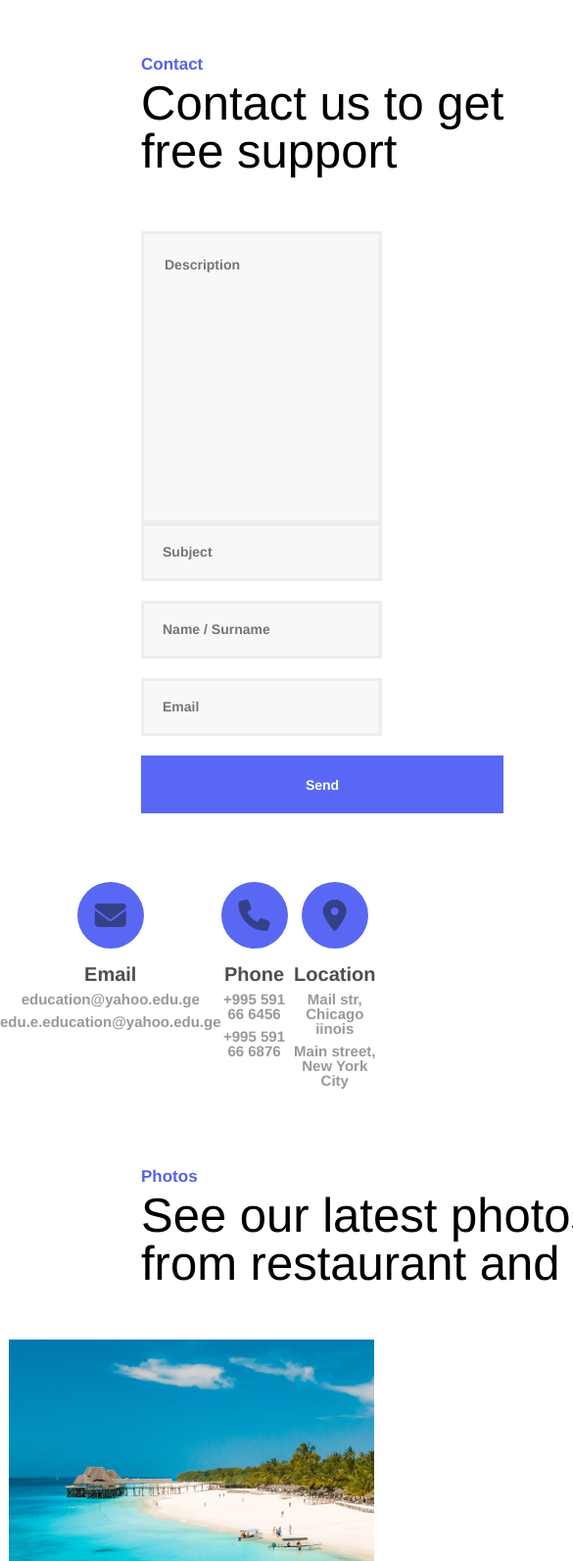
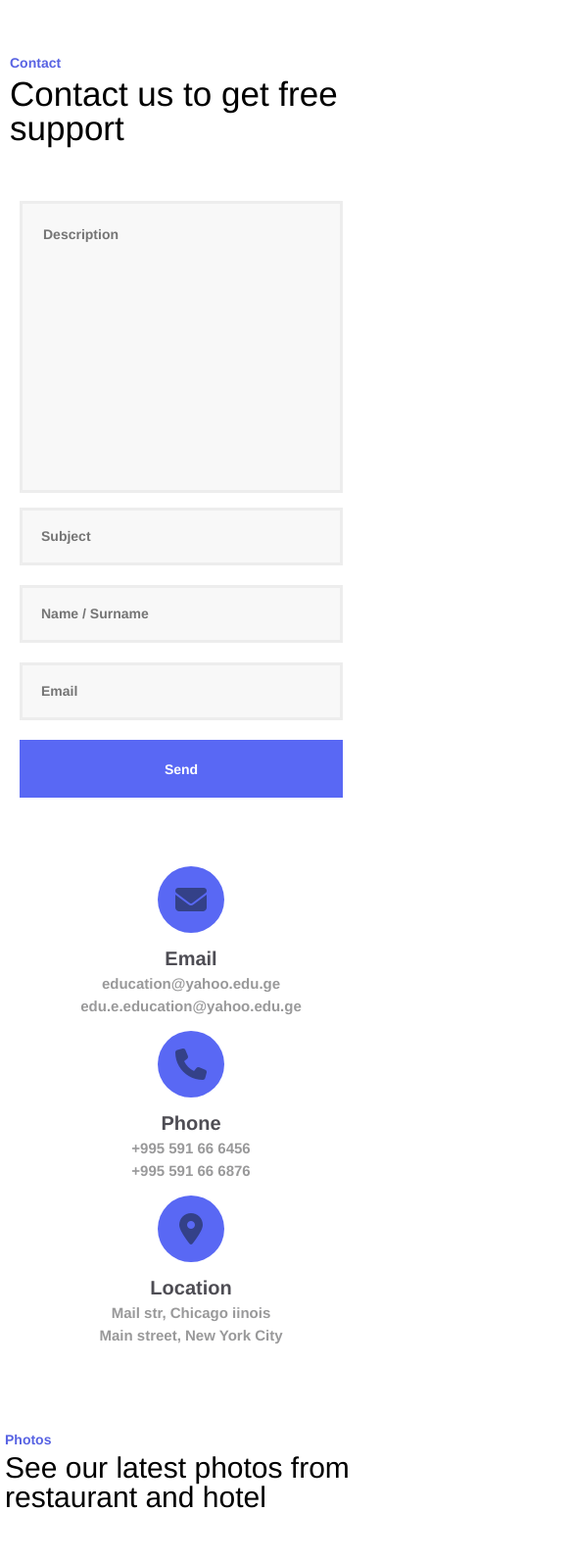
Before and after one commit to Mikhei1i/homework-11, a plain HTML site: page index.html in a window 390 px wide. Shown: the top 1593 px of the page at 98% size, 585 px wide, since content can reach past the window. Drawn offline with Linux system fonts and the light colour scheme.

Commit message:
responsive design v1

```diff
--- a/css/media.css
+++ b/css/media.css
@@ -1,16 +1,66 @@
 /* iPhone SE */
-@media (max-width: 376px) {
+@media (max-width: 420px) {
+    .s1 {
+        margin-left: 0;
+    }
+
     #description {
-        width: 370px;
+        width: 330px;
+        margin-left: 20px;
         margin-bottom: 15px;
     }
 
     .inputs-box {
-        width: 370px;
+        width: 330px;
+        margin-left: 20px;
+    }
+
+    header {
+        margin-left: 0;
+        margin-left: 10px;
+    }
+
+    .contact-h1 {
+        font-size: 35px;
+    }
+
+    .contact-h5 {
+        font-size: 14px;
+    }
+
+    .Photos-h1 {
+        margin-left: 0;
+        font-size: 30px;
+        margin-left: 5px;
+    }
+
+    .Photos-h5 {
+        margin-left: 0;
+        font-size: 14px;
+        margin-left: 5px;
+    }
+
+    footer {
+        height: 100%;
+        width: 100%;
     }
 
     .s2-contact {
-        display: flex;
-        justify-content: right;
+        flex-direction: column;
+    }
+
+    .s2-contact-infos {
+        margin-bottom: 10px;
+    }
+
+    .pictures-box img {
+        width: 250px;
+        margin-bottom: 20px;
+    }
+
+    footer div {
+        margin-bottom: 15px;
+        margin-top: 15px;
+        margin-left: 10px;
     }
 }
--- a/css/style.css
+++ b/css/style.css
@@ -1,8 +1,3 @@
-body {
-    max-width: 1480px;
-    width: 100%;
-}
-
 header {
     margin-left: 144px;
     margin-top: 57px;
@@ -22,8 +17,9 @@ header {
     font-family: Helvetica;
     font-style: normal;
     font-weight: 400;
-    width: 371px;
     margin-top: 7px;
+    max-width: 371px;
+    width: 100%;
 }
 
 .s1 {
@@ -71,7 +67,8 @@ header {
 }
 
 .send-button {
-    width: 370px;
+    max-width: 370px;
+    width: 100%;
     height: 59px;
     flex-shrink: 0;
     background-color: #5968F4;
@@ -99,6 +96,7 @@ header {
 .s2-contact {
     display: flex;
     justify-content: space-around;
+    flex-wrap: wrap;
 }
 
 .s2-contact-infos {
@@ -163,10 +161,11 @@ header {
     font-family: Helvetica;
     font-style: normal;
     font-weight: 400;
-    width: 548px;
     margin-top: 7px;
     margin-bottom: 53px;
     margin-left: 144px;
+    max-width: 544px;
+    width: 100%;
 }
 
 .pictures-box {
@@ -176,6 +175,10 @@ header {
     margin-bottom: 39px;
 }
 
+.pictures-box img {
+    margin-bottom: 20px;
+}
+
 footer {
     height: 372px;
     width: 100%;
@@ -183,6 +186,7 @@ footer {
     display: flex;
     justify-content: space-around;
     align-items: center;
+    flex-wrap: wrap;
 }
 
 .footer-box1 {
@@ -203,7 +207,8 @@ footer {
     font-size: 17px;
     font-family: Helvetica;
     font-weight: 700;
-    width: 295px;
+    max-width: 295px;
+    width: 100%;
     margin-bottom: 27px;
 }
 
```
